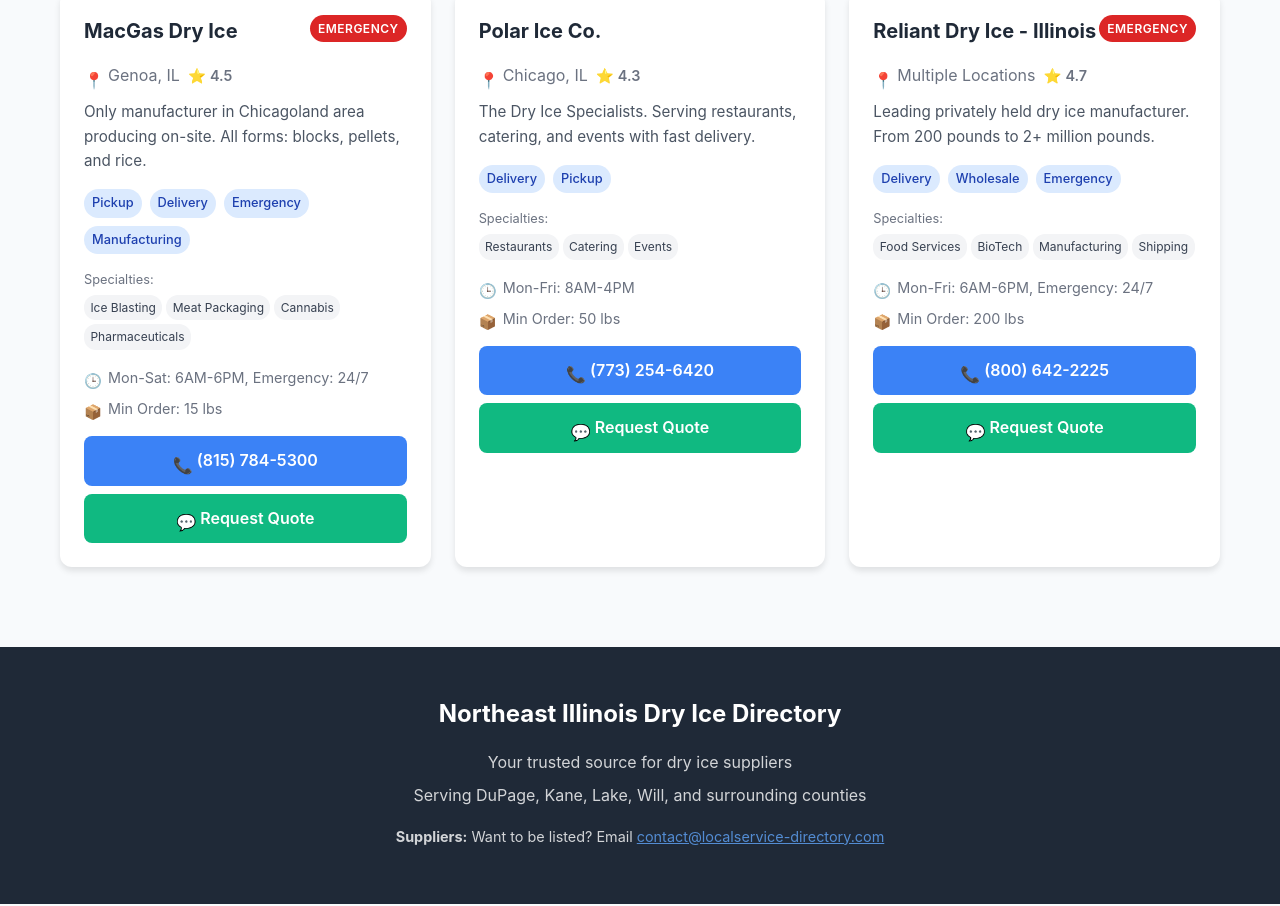
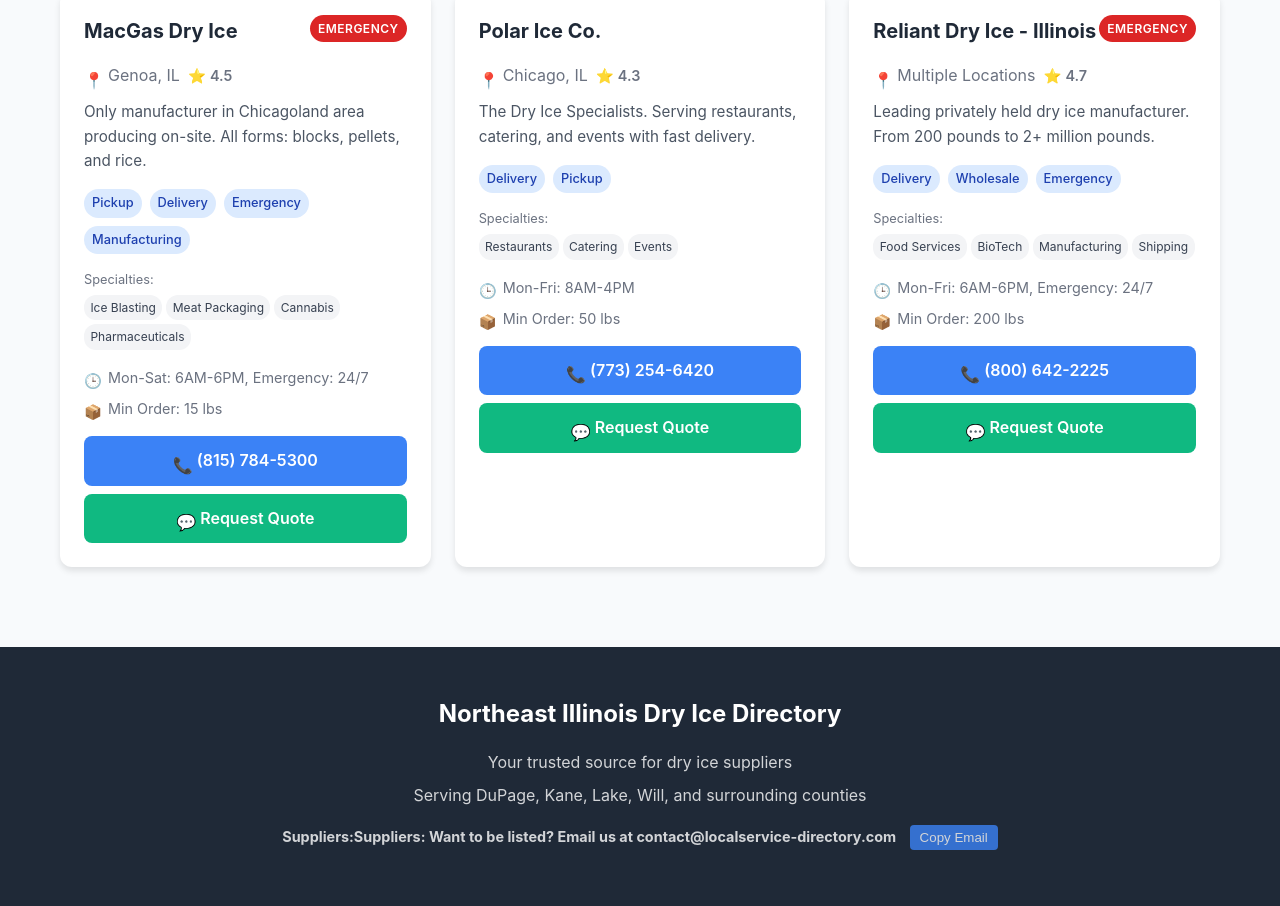
Before and after one commit to kevin14711/northeast-illinois-dry-ice, a plain HTML site: page index.html in a window 1280 px wide. Shown: the part 1532-2438 px from the top of the page. Drawn offline with Linux system fonts and the light colour scheme.

Commit message:
Update index.html

```diff
--- a/index.html
+++ b/index.html
@@ -509,7 +509,8 @@
             <p>Your trusted source for dry ice suppliers</p>
             <p>Serving DuPage, Kane, Lake, Will, and surrounding counties</p>
             <p style="margin-top: 1rem; font-size: 0.9rem;">
-                <strong>Suppliers:</strong> Want to be listed? Email <a href="mailto:contact@localservice-directory.com" style="color: #60a5fa; text-decoration: underline;">contact@localservice-directory.com</a>
+                <strong>Suppliers:<strong>Suppliers:</strong> Want to be listed? Email us at contact@localservice-directory.com
+<button onclick="navigator.clipboard.writeText('contact@localservice-directory.com')" style="margin-left: 10px; padding: 5px 10px; background: #3b82f6; color: white; border: none; border-radius: 4px; cursor: pointer;">Copy Email</button>
             </p>
         </div>
     </footer>
```
